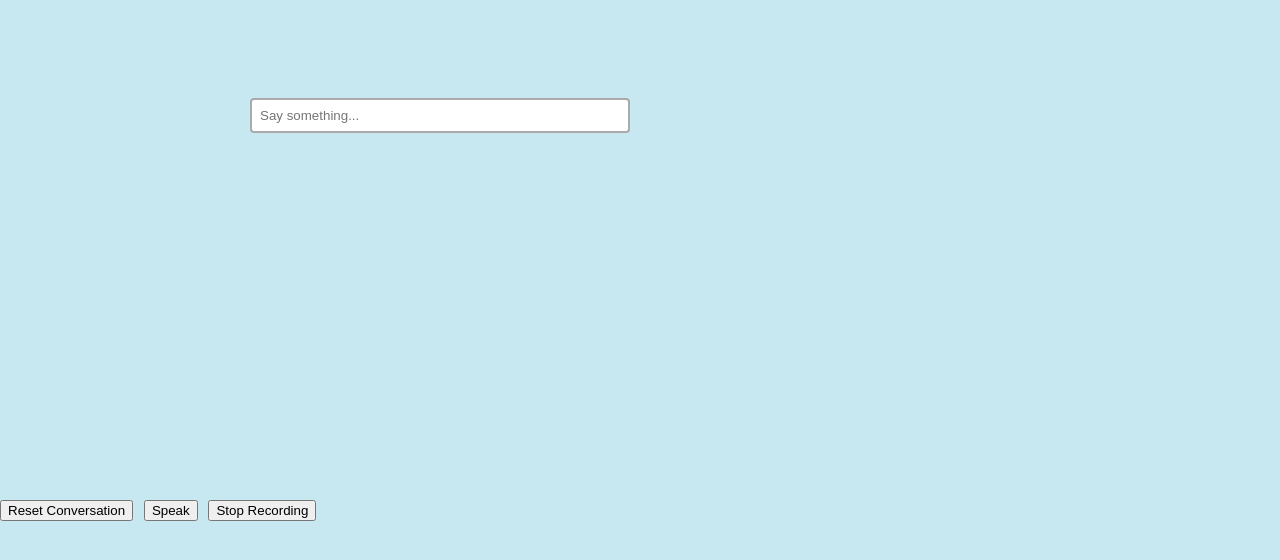
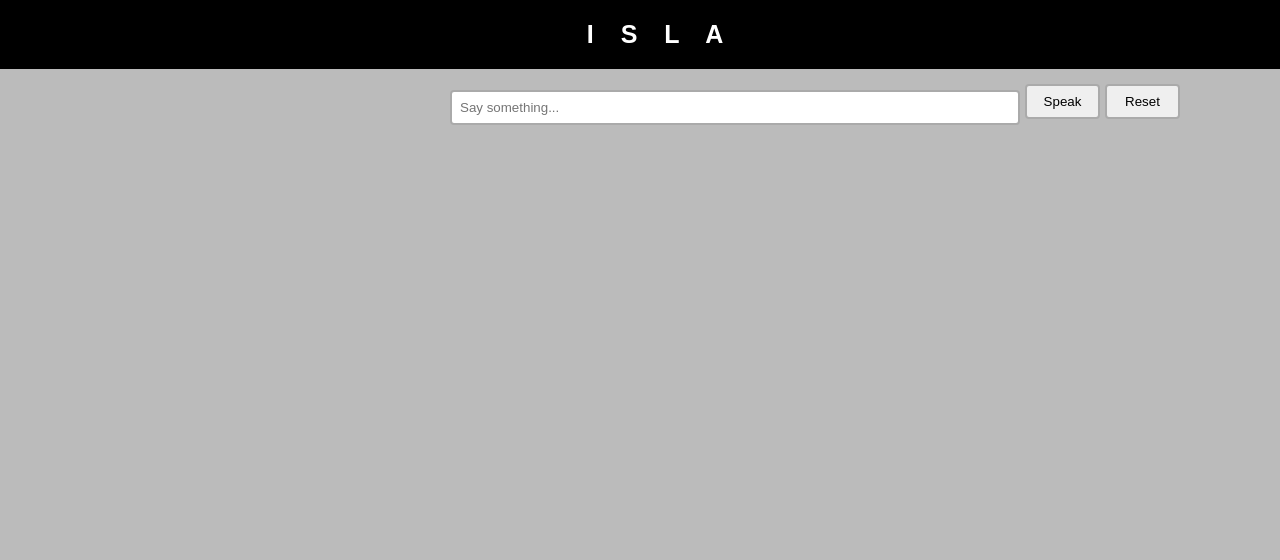
Before and after one commit to Josh236/FINAL, a plain HTML site: page rawtest/views/index.html in a window 1280 px wide. Drawn offline with Linux system fonts and the light colour scheme; no server answers.

Commit message:
page built

```diff
--- a/rawtest/js/index.js
+++ b/rawtest/js/index.js
@@ -1,4 +1,5 @@
 const video = document.getElementById("video");
+let predAges = [];
 
 Promise.all([
   faceapi.nets.tinyFaceDetector.loadFromUri("../models"),
@@ -22,16 +23,59 @@ video.addEventListener('play', () => {
   container.append(canvas)
   const displaySize = {width: video.width, height: video.height}
   faceapi.matchDimensions(canvas, displaySize)
+
   setInterval(async () => {
-    const detections = await faceapi.detectAllFaces(video, new faceapi.TinyFaceDetectorOptions()).withFaceLandmarks().withFaceExpressions()
-    const resizedDetections = faceapi.resizeResults(detections, displaySize)
+    const detections = await faceapi.detectAllFaces(video, new faceapi.TinyFaceDetectorOptions()).withFaceLandmarks().withFaceExpressions().withAgeAndGender();
+    const resizedDetections = faceapi.resizeResults(detections, displaySize);
+    // const age = resizedDetections[0].age;
+    // const interpolatedAge = interpolateAgePredictions(age);
+
     canvas.getContext('2d').clearRect(0, 0, canvas.width, canvas.height)
-    faceapi.draw.drawDetections(canvas, resizedDetections)
-    faceapi.draw.drawFaceLandmarks(canvas, resizedDetections)
-    console.log(detections)
-  }, 200)
-})
+    faceapi.draw.drawDetections(canvas, resizedDetections);
+    faceapi.draw.drawFaceLandmarks(canvas, resizedDetections);
+    faceapi.draw.drawFaceExpressions(canvas, resizedDetections);
 
+
+
+    // const bottomRight = {
+    //   x: resizedDetections[0].detection.box.bottomRight.x - 50,
+    //   y: resizedDetections[0].detection.box.bottomRight.y
+    // };
+
+    // new faceapi.draw.DrawTextField(
+    //   [`${faceapi.utils.round(interpolatedAge, 0)} years`],
+    //   bottomRight
+    // ).draw(canvas);
+    console.log(resizedDetections);
+  }, 100);
+});
+
+function interpolateAgePredictions(age) {
+  predAges = [age].concat(predAges).slice(0, 30);
+  const avgPredAge =
+    predAges.reduce((total, a) => total + a) / predAges.length;
+  return avgPredAge;
+}
+
+//     const age = resizedDetections[0].age;
+//     const interpolatedAge = interpolatedAgePredictions(age);
+//     const bottomRight = {
+//       x: resizedDetections[0].detection.box.bottomRight.x -50,
+//       y: resizedDetections[0].detection.box.bottomRight.y
+//     };
+
+//     new faceapi.draw.DrawTextField(
+//       [`${faceapi.utils.round(interpolatedAge, 0)}`], bottomRight
+//     ).draw(canvas);
+//     console.log(resizedDetections)
+//   }, 200)
+// })
+
+// function interpolatedAgePredictions(age) {
+//   predAge = [age].concat(predAge).slice(0, 30);
+//   const avgPredAge = predAge.reduce((total, a) => total +a) / predAge.length;
+//   return avgPredAge;
+// }
 
 const recordbtn = document.querySelector('#record');
 const stopbtn = document.querySelector('#stop-record');
@@ -52,16 +96,11 @@ recordbtn.addEventListener('click', function(e) {
   console.log('Listening');
 })
 
-stopbtn.addEventListener('click', () => {
-  recognition.stop();
-  console.log('Listening stopped');
-})
-
 
 //trigger on recog
 const trigger = [
   //0
-  ["hi", "hey", "hello"],
+  ["hi", "hey", "hello", "hi there", "greetings", "heyo"],
   //1
   ["how are you", "how are things"],
   //2
@@ -81,7 +120,7 @@ const trigger = [
   //9
   ["what do you do in your free time", "do you have any hobbies"],
   //10
-  ["fuck", "shit", "asshole"],
+  ["fuck", "shit", "asshole", "fuck you"],
   //11
   ["do you know me", "what do you know about me", "what information do you know about me"],
   //12
@@ -91,13 +130,13 @@ const trigger = [
   //14
   ["bad", "bored", "tired", "sad"],
   //15
-  ["tell me story", "tell me joke"],
+  ["tell me joke", "do you know any jokes"],
   //16
   ["how old are you", "what is your age", "how long have you been alive", "how long have you been operating"],
   //17
   ["are you alive", "do you feel alive", "do you think you're alive"],
   //18
-  ["do you have hands"],
+  ["do you have hands", "do you have limbs"],
   //19
   ["are you happy", "are you happy with your life", "are you content"],
   //20
@@ -109,7 +148,7 @@ const trigger = [
   //23
   ["what is your star sign", "do you have a star sign"],
   //24
-  ["what is better cats or dogs"],
+  ["what is better cats or dogs", "cats or dogs", "are you a dog person or cat person"],
   //25
   ["do you like animals", "what do you think of animals"],
   //26
@@ -119,7 +158,7 @@ const trigger = [
   //28
   ["thanks", "thank you"],
   //29
-  ["what is your name", "what are you called"],
+  ["what is your name", "what are you called", "what should i call you"],
   //30
   ["your purpose is to pass butter", "your purpose is to pass the butter"],
   //31
@@ -132,10 +171,7 @@ const reply =[
   //0
   ["Hello", "Hi", "Hey", "Hi there", "Greetings", "What is my purpose?"],
   //1
-  [ "Fine, how are you?",
-    "Pretty well, how are you?",
-    "Good, what about yourself?"
-  ],
+  [ "Fine, how are you?", "Pretty well, how are you?", "Good, what about yourself?"],
   //2
   ["I'm here talking", "Just watching you", "I'm talking with many people"],
   //3
@@ -191,7 +227,7 @@ const reply =[
   //28
   ["You are welcome."],
   //29
-  ["My name is Isla, pronouned: Eye-Lah", "I am Isla."],
+  ["My name is Isla, pronouned: Eye-Lah", "I am Isla.", "I am: Interactive System and Language Analysis, ISLA."],
   //30
   ["Nooooooo."],
   //31
--- a/rawtest/views/index.html
+++ b/rawtest/views/index.html
@@ -3,20 +3,24 @@
 
     <meta charset="utf-8">
     <meta name="viewport" content="width=device-width, initial-scale=1.0">
-    <title>Chatbot</title>
+    <title>ISLA</title>
     <link rel="stylesheet" href="style.css" />
 
 
   </head>
   <body>
+    <div id="title">
+      <header>I S L A</header>
+    </div>
     <div id="container">
-      <video id="video" width="500" height="500" autoplay muted></video>
+      <video id="video" width="1080" height="720" autoplay muted></video>
     </div>
     <script defer src="../js/face-api.min.js"></script>
     <script defer src="../js/index.js"></script>
-    <button id="reset" onClick="window.location.reload();">Reset Conversation</button>
-    <button id="record">Speak</button>
-    <button id="stop-record">Stop Recording</button>
+
+
+      <button id="reset" onClick="window.location.reload();">Reset</button>
+      <button id="record">Speak</button>
 
       <div id="main">
         <div><input id="input" type="text" placeholder="Say something..." autocomplete="off"/></div>
--- a/rawtest/views/style.css
+++ b/rawtest/views/style.css
@@ -1,3 +1,4 @@
+
 
 
 body {
@@ -7,46 +8,93 @@ body {
     font-weight: bold;
     font-size: 18px;
     font-family: "Courier New";
-    background: rgb(200, 232, 241);
+    background: rgb(187, 187, 187);
 }
 
-
-/* body::after {
-    content: "";
-    background-image: url("../sources/bot.png");
-    background-repeat: repeat-y;
-    opacity: 0.5;
-    top: 0;
-    left: 0;
-    bottom: 0;
-    right: 0;
-    position: absolute;
-    z-index: -1;
-  } */
-/* span {
-    color: rgb(36, 17, 119);
+#title {
+  position: absolute;
+  top: 0%;
+  left: 0%;
+  display: flex;
+  width: 100%;
+  position: center;
+  font-family: "Raleway", Arial, sans-serif;
+  font-size: 25px;
+  color: white;
+  background-color: black;
+  justify-content: center;
+  padding: 20px;
+  letter-spacing: 10px;
 }
-::-webkit-input-placeholder {
-    color: #711
-} */
 
 canvas {
   position: absolute;
 }
 
 #container{
+  position: absolute;
   margin: 0;
-  padding: 0;
-  width: 100%;
+  left: -50px;
+  bottom: 12%;
+  padding: 8px;
   display: flex;
+  width: 1080px;
+  height: 720px;
+}
+
+#buttons {
+  position: fixed;
+  top: 5%;
+  right: 300px;
+  width: 400px;
+}
+
+#record {
+  position: fixed;
   justify-content: center;
-  align-items: center;
+  top: 9.5%;
+  right: 180px;
+  width: 75px;
+  border: 2px solid #aaa;
+  border-radius: 4px;
+  margin: 8px 0;
+  outline: none;
+  padding: 8px;
+  box-sizing: border-box;
+  transition: .3s;
+  display: flex;
+}
+
+#record:focus {
+  border-color: dodgerblue;
+  box-shadow: 0 0 8px 0 dodgerblue;
+}
+
+#reset {
+  position: fixed;
+  justify-content: center;
+  top: 9.5%;
+  right: 100px;
+  width: 75px;
+  border: 2px solid #aaa;
+  border-radius: 4px;
+  margin: 8px 0;
+  outline: none;
+  padding: 8px;
+  box-sizing: border-box;
+  transition: .3s;
+  display: flex;
+}
+
+#reset:focus {
+  border-color: dodgerblue;
+  box-shadow: 0 0 8px 0 dodgerblue;
 }
 
 #main {
     position: fixed;
     top: 5%;
-    right: 600px;
+    right: 400px;
     width: 400px;
     border: 0px solid #421;
     padding: 40px;
@@ -55,7 +103,7 @@ canvas {
     margin: 10px;
 }
 #input {
-    width: 100%;
+    width: 150%;
     border: 2px solid #aaa;
     border-radius: 4px;
     margin: 8px 0;
@@ -63,6 +111,7 @@ canvas {
     padding: 8px;
     box-sizing: border-box;
     transition: .3s;
+    display: flex;
 }
 
 #input:focus{
```
Also changed, not shown: rawtest/package-lock.json, rawtest/sources/interaction ideas.txt.
